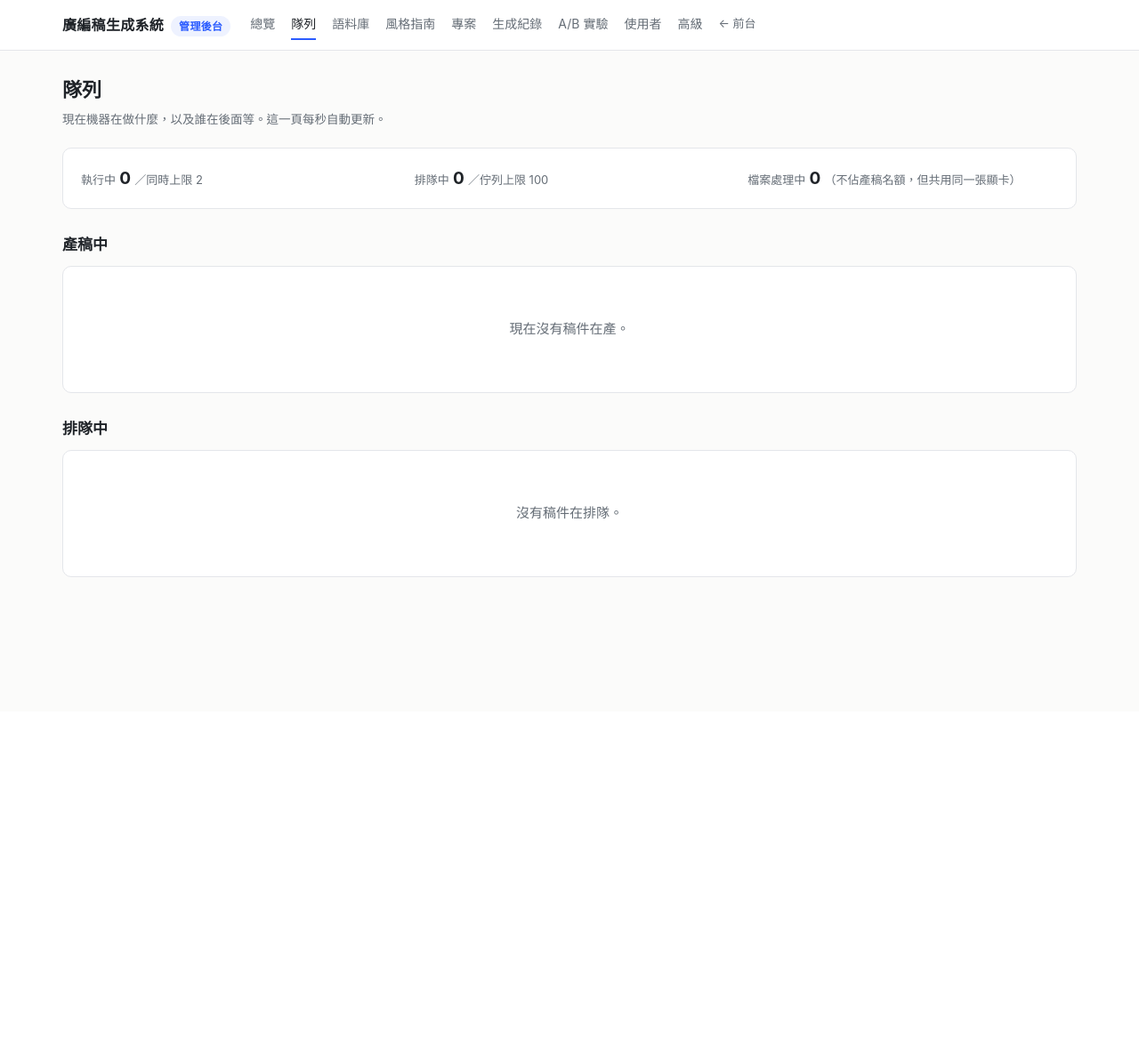
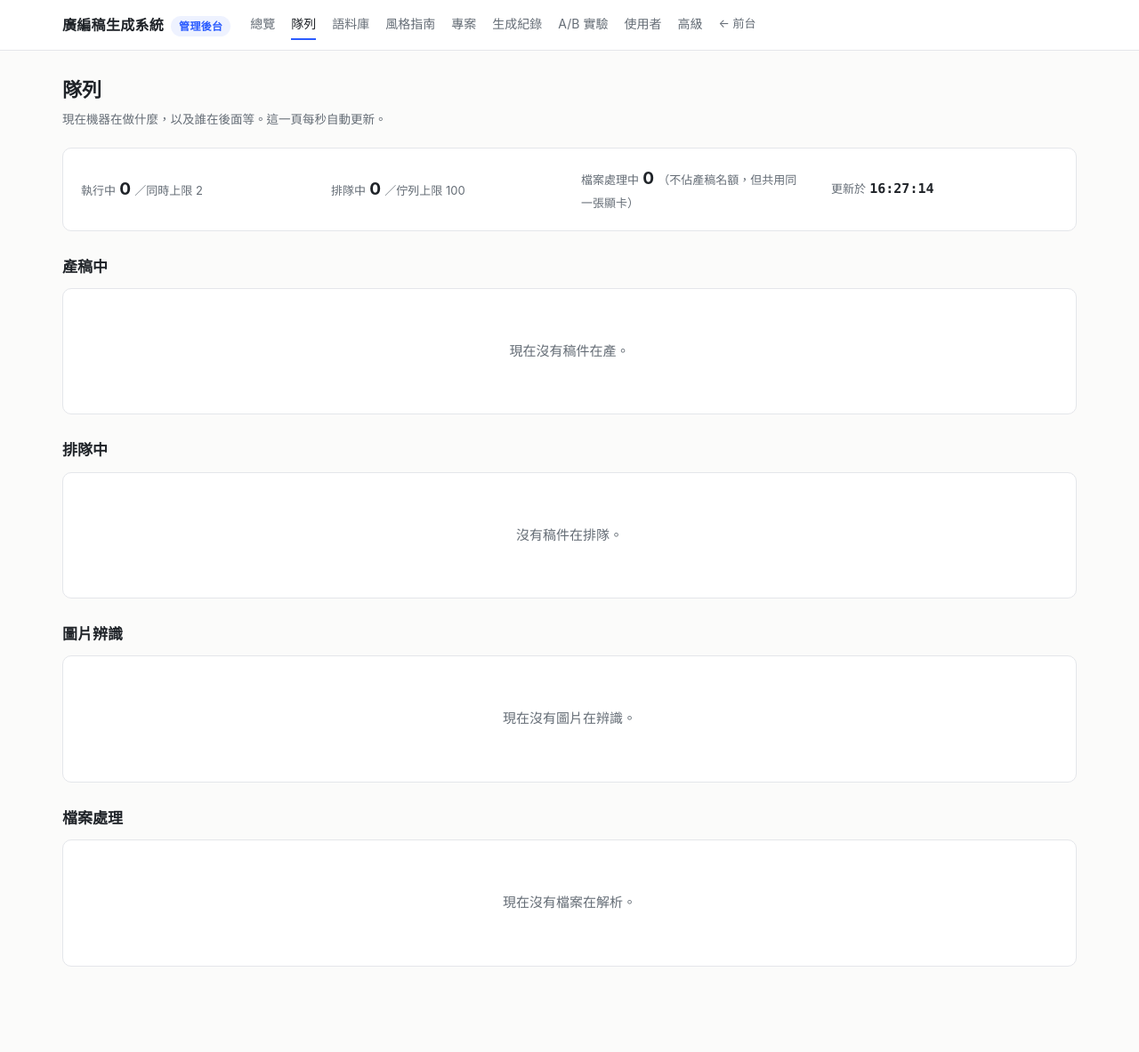
Before and after one commit to Leonardo-Classroom/advertorial-studio, a Django app: page /manage/queue/ in a window 1280 px wide. Shown: the whole page at 89% size. Before the commit the page ends 649 px from the top, so only its background shows below. Run offline with Django 5.2, Linux system fonts and the light colour scheme; the visitor is signed in with stand-in values (Sample User, id 1); data comes from the database, SQL or seed files in the repository; data that the repository does not hold is empty; parts of the project's set-up code (start-up, migrations or seed data) failed here and were passed over; some libraries are stand-ins or nearby versions.

Commit message:
隊列頁：兩個新區塊改為常駐，並顯示更新時間
兩個問題其實是同一件事的兩面。區塊寫成 {% if %}，沒有資料時整段不渲染，
所以閒置時看到的是「什麼都沒有」而不是「空的表格」——欄位在哪都不知道。
而既然什麼都沒在跑，每秒抓回來的內容完全相同，畫面也就看不出有在更新，
跟輪詢壞掉無法區分。

區塊改成常駐、沒資料時顯示空狀態；並在摘要列右側放一個每秒跳動的更新時間，
讓「它是活的」這件事看得見，不必靠猜。

Co-Authored-By: Claude Opus 5 <noreply@anthropic.com>

```diff
--- a/studio/views.py
+++ b/studio/views.py
@@ -238,6 +238,10 @@ def _queue_context() -> dict:
         "model_limit": model_limit,
         "model_local": llm.is_local_backend(),
         "health": llm.backend_health(),
+        # Rendered into the fragment so the page can be seen to be live. With
+        # nothing running, every refresh returns identical markup and the page
+        # looks frozen — indistinguishable from a poll that has stopped.
+        "updated_at": timezone.localtime(now).strftime("%H:%M:%S"),
     }
 
 
--- a/templates/studio/_queue_body.html
+++ b/templates/studio/_queue_body.html
@@ -30,6 +30,8 @@
     <div><span class="muted small">檔案處理中</span>
       <strong style="font-size:19px">{{ ingesting|length }}</strong>
       <span class="muted small">（不佔產稿名額，但共用同一張顯卡）</span></div>
+    <div style="margin-left:auto"><span class="muted small">更新於</span>
+      <strong class="mono" style="font-size:15px">{{ updated_at }}</strong></div>
     {% if model_local %}
     <div><span class="muted small">本地模型呼叫</span>
       <strong style="font-size:19px">{{ model_active }}</strong>
@@ -97,9 +99,9 @@
   {% endif %}
 </div>
 
-{% if classifying %}
-<h2>圖片辨識中</h2>
+<h2>圖片辨識</h2>
 <div class="card">
+  {% if not classifying %}<div class="empty">現在沒有圖片在辨識。</div>{% else %}
   <div class="scroll"><table>
     <tr><th>使用者</th><th>專案</th><th style="width:220px">進度</th><th style="width:90px">已辨識</th></tr>
     {% for c in classifying %}
@@ -119,12 +121,12 @@
     一次辨識一張圖，每張都是一次視覺模型呼叫。本地後端時這些呼叫和產稿共用
     同一個閘門，所以辨識期間產稿會排隊。
   </p>
+  {% endif %}
 </div>
-{% endif %}
 
-{% if ingesting %}
-<h2>檔案處理中</h2>
+<h2>檔案處理</h2>
 <div class="card">
+  {% if not ingesting %}<div class="empty">現在沒有檔案在解析。</div>{% else %}
   <div class="scroll"><table>
     <tr><th>使用者</th><th>專案</th><th style="width:110px">階段</th>
         <th style="width:90px">檔案</th><th>正在讀</th></tr>
@@ -143,5 +145,5 @@
   <p class="small muted" style="margin:10px 2px 0">
     解析檔案與抽出內容不經過產稿佇列，各自一條執行緒，但和產稿搶同一張顯卡。
   </p>
+  {% endif %}
 </div>
-{% endif %}
```
